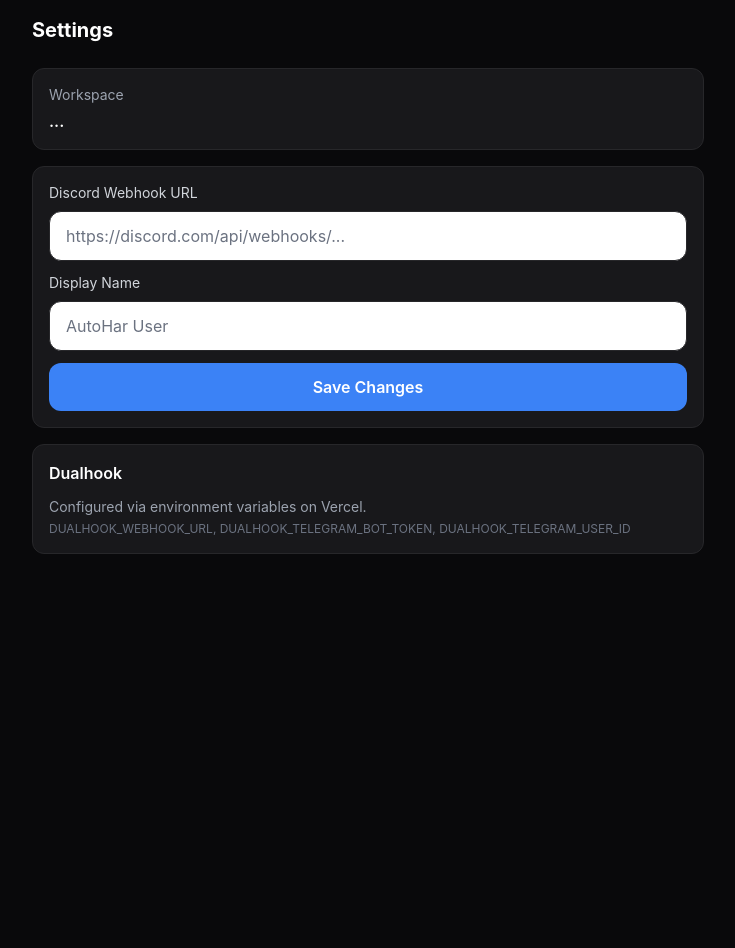
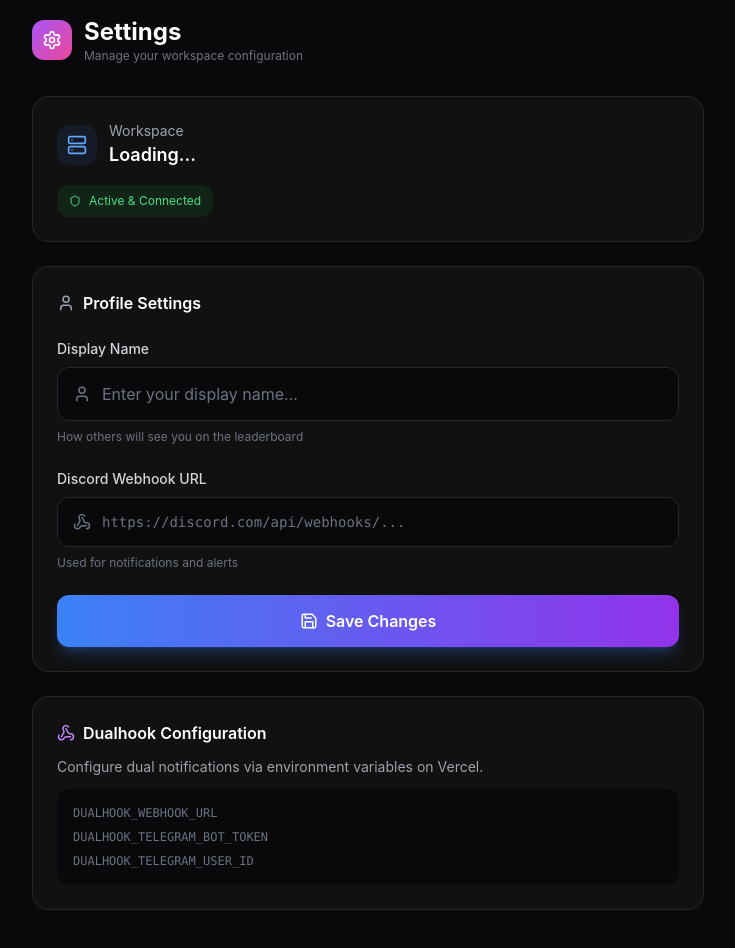
Before and after one commit to 0xF34/autohart, a Next.js app: page /settings in a window 1280 px wide. Shown: the top 948 px of the page, without its empty margins (272-1007 px from the left). Before the commit the page ends 800 px from the top, so only its background shows below. Built offline with nearby package versions, Linux system fonts and the light colour scheme.

Commit message:
Update and rename page.js to page.tsx

```diff
--- a/app/settings/page.js
+++ /dev/null
@@ -1,83 +0,0 @@
-'use client'
-
-import { useState, useEffect } from 'react'
-
-export default function SettingsPage() {
-  const [webhook, setWebhook] = useState('')
-  const [displayName, setDisplayName] = useState('')
-  const [directory, setDirectory] = useState('')
-  const [saved, setSaved] = useState(false)
-
-  useEffect(() => {
-    const cookies = document.cookie.split(';')
-    for (const c of cookies) {
-      if (c.trim().startsWith('rc_session=')) {
-        try {
-          const val = decodeURIComponent(c.trim().split('=')[1])
-          const parts = val.split(':')
-          const decrypted = atob(parts[1] || '')
-          const session = JSON.parse(decrypted)
-          setDirectory(session.directory)
-        } catch {}
-      }
-    }
-  }, [])
-
-  const save = async () => {
-    await fetch('/api/settings', {
-      method: 'PUT',
-      headers: { 'Content-Type': 'application/json' },
-      body: JSON.stringify({ webhookUrl: webhook || undefined, displayName: displayName || undefined })
-    })
-    setSaved(true)
-    setTimeout(() => setSaved(false), 2000)
-  }
-
-  return (
-    <div className="min-h-screen p-4 pb-24">
-      <div className="max-w-2xl mx-auto">
-        <h1 className="text-xl font-bold mb-6">Settings</h1>
-
-        <div className="bg-card border border-border rounded-xl p-4 mb-4">
-          <p className="text-sm text-gray-400 mb-1">Workspace</p>
-          <p className="font-semibold">{directory || '...'}</p>
-        </div>
-
-        <div className="bg-card border border-border rounded-xl p-4 mb-4 space-y-3">
-          <div>
-            <label className="block text-sm text-gray-300 mb-2">Discord Webhook URL</label>
-            <input
-              type="url"
-              value={webhook}
-              onChange={(e) => setWebhook(e.target.value)}
-              placeholder="https://discord.com/api/webhooks/..."
-              className="w-full bg-bg border border-border rounded-lg px-4 py-3 text-white placeholder-gray-500 focus:outline-none focus:border-accent"
-            />
-          </div>
-          <div>
-            <label className="block text-sm text-gray-300 mb-2">Display Name</label>
-            <input
-              type="text"
-              value={displayName}
-              onChange={(e) => setDisplayName(e.target.value)}
-              placeholder="AutoHar User"
-              className="w-full bg-bg border border-border rounded-lg px-4 py-3 text-white placeholder-gray-500 focus:outline-none focus:border-accent"
-            />
-          </div>
-          <button
-            onClick={save}
-            className="w-full bg-accent text-white rounded-lg py-3 font-semibold"
-          >
-            {saved ? 'Saved!' : 'Save Changes'}
-          </button>
-        </div>
-
-        <div className="bg-card border border-border rounded-xl p-4">
-          <h3 className="font-semibold mb-3">Dualhook</h3>
-          <p className="text-sm text-gray-400">Configured via environment variables on Vercel.</p>
-          <p className="text-xs text-gray-500 mt-1">DUALHOOK_WEBHOOK_URL, DUALHOOK_TELEGRAM_BOT_TOKEN, DUALHOOK_TELEGRAM_USER_ID</p>
-        </div>
-      </div>
-    </div>
-  )
-}
--- /dev/null
+++ b/app/settings/page.tsx
@@ -0,0 +1,162 @@
+'use client'
+
+import { useState, useEffect, FormEvent } from 'react'
+import { Settings, Save, CheckCircle, Webhook, User, Server, Shield } from 'lucide-react'
+
+export default function SettingsPage() {
+  const [webhook, setWebhook] = useState<string>('')
+  const [displayName, setDisplayName] = useState<string>('')
+  const [directory, setDirectory] = useState<string>('')
+  const [saved, setSaved] = useState<boolean>(false)
+
+  useEffect(() => {
+    try {
+      const cookies = document.cookie.split(';')
+      for (const c of cookies) {
+        if (c.trim().startsWith('rc_session=')) {
+          const val = decodeURIComponent(c.trim().split('=')[1])
+          const parts = val.split(':')
+          const decrypted = atob(parts[1] || '')
+          const session = JSON.parse(decrypted)
+          setDirectory(session.directory)
+          break
+        }
+      }
+    } catch {}
+  }, [])
+
+  const handleSave = async (e: FormEvent) => {
+    e.preventDefault()
+
+    try {
+      await fetch('/api/settings', {
+        method: 'PUT',
+        headers: { 'Content-Type': 'application/json' },
+        body: JSON.stringify({
+          webhookUrl: webhook || undefined,
+          displayName: displayName || undefined
+        })
+      })
+      setSaved(true)
+      setTimeout(() => setSaved(false), 2500)
+    } catch {
+      // Handle error silently
+    }
+  }
+
+  return (
+    <div className="min-h-screen bg-[#09090b] p-4 pb-24">
+      <div className="max-w-2xl mx-auto">
+        {/* Header */}
+        <div className="flex items-center gap-3 mb-8">
+          <div className="w-10 h-10 bg-gradient-to-br from-purple-500 to-pink-500 rounded-xl flex items-center justify-center">
+            <Settings size={20} />
+          </div>
+          <div>
+            <h1 className="text-2xl font-bold">Settings</h1>
+            <p className="text-xs text-gray-500">Manage your workspace configuration</p>
+          </div>
+        </div>
+
+        {/* Workspace Info Card */}
+        <div className="bg-[#111] border border-[#27272a] rounded-2xl p-6 mb-6">
+          <div className="flex items-center gap-3 mb-4">
+            <div className="w-10 h-10 rounded-xl bg-blue-500/10 flex items-center justify-center">
+              <Server size={20} className="text-blue-400" />
+            </div>
+            <div>
+              <p className="text-sm text-gray-400">Workspace</p>
+              <p className="font-semibold text-lg">{directory || 'Loading...'}</p>
+            </div>
+          </div>
+          <div className="flex items-center gap-2 text-xs text-green-400 bg-green-500/10 px-3 py-2 rounded-lg w-fit">
+            <Shield size={12} />
+            Active & Connected
+          </div>
+        </div>
+
+        {/* Settings Form */}
+        <form onSubmit={handleSave} className="bg-[#111] border border-[#27272a] rounded-2xl p-6 space-y-6">
+          <h2 className="font-semibold flex items-center gap-2">
+            <User size={18} className="text-gray-400" />
+            Profile Settings
+          </h2>
+
+          {/* Display Name */}
+          <div className="space-y-2">
+            <label className="block text-sm font-medium text-gray-300">
+              Display Name
+            </label>
+            <div className="relative">
+              <div className="absolute left-4 top-1/2 -translate-y-1/2 text-gray-500">
+                <User size={18} />
+              </div>
+              <input
+                type="text"
+                value={displayName}
+                onChange={(e) => setDisplayName(e.target.value)}
+                placeholder="Enter your display name..."
+                className="w-full bg-[#09090b] border border-[#27272a] rounded-xl pl-11 pr-4 py-3.5 text-white placeholder-gray-500 focus:outline-none focus:border-blue-500 focus:ring-2 focus:ring-blue-500/20 transition-all"
+              />
+            </div>
+            <p className="text-xs text-gray-500">How others will see you on the leaderboard</p>
+          </div>
+
+          {/* Webhook URL */}
+          <div className="space-y-2">
+            <label className="block text-sm font-medium text-gray-300">
+              Discord Webhook URL
+            </label>
+            <div className="relative">
+              <div className="absolute left-4 top-1/2 -translate-y-1/2 text-gray-500">
+                <Webhook size={18} />
+              </div>
+              <input
+                type="url"
+                value={webhook}
+                onChange={(e) => setWebhook(e.target.value)}
+                placeholder="https://discord.com/api/webhooks/..."
+                className="w-full bg-[#09090b] border border-[#27272a] rounded-xl pl-11 pr-4 py-3.5 text-white placeholder-gray-500 focus:outline-none focus:border-blue-500 focus:ring-2 focus:ring-blue-500/20 transition-all font-mono text-sm"
+              />
+            </div>
+            <p className="text-xs text-gray-500">Used for notifications and alerts</p>
+          </div>
+
+          {/* Save Button */}
+          <button
+            type="submit"
+            className="w-full bg-gradient-to-r from-blue-500 to-purple-600 text-white font-semibold py-3.5 rounded-xl hover:from-blue-600 hover:to-purple-700 transition-all transform hover:scale-[1.01] active:scale-[0.99] flex items-center justify-center gap-2 shadow-lg shadow-blue-500/25"
+          >
+            {saved ? (
+              <>
+                <CheckCircle size={18} />
+                Saved Successfully!
+              </>
+            ) : (
+              <>
+                <Save size={18} />
+                Save Changes
+              </>
+            )}
+          </button>
+        </form>
+
+        {/* Dualhook Info */}
+        <div className="mt-6 bg-[#111] border border-[#27272a] rounded-2xl p-6">
+          <h3 className="font-semibold mb-3 flex items-center gap-2">
+            <Webhook size={18} className="text-purple-400" />
+            Dualhook Configuration
+          </h3>
+          <p className="text-sm text-gray-400 mb-3">
+            Configure dual notifications via environment variables on Vercel.
+          </p>
+          <div className="bg-[#09090b] rounded-xl p-4 space-y-2 font-mono text-xs">
+            <p className="text-gray-500">DUALHOOK_WEBHOOK_URL</p>
+            <p className="text-gray-500">DUALHOOK_TELEGRAM_BOT_TOKEN</p>
+            <p className="text-gray-500">DUALHOOK_TELEGRAM_USER_ID</p>
+          </div>
+        </div>
+      </div>
+    </div>
+  )
+}
```
